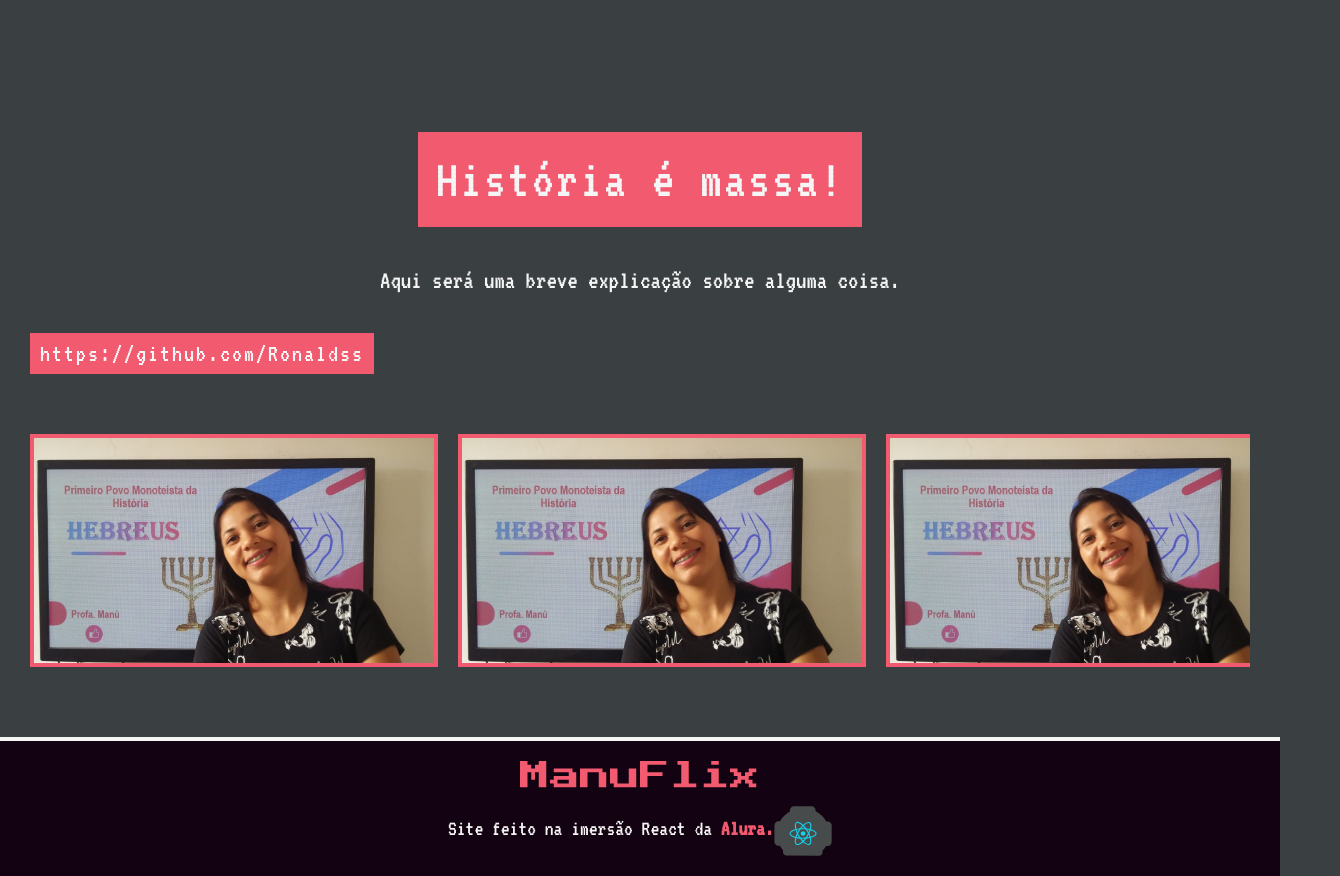
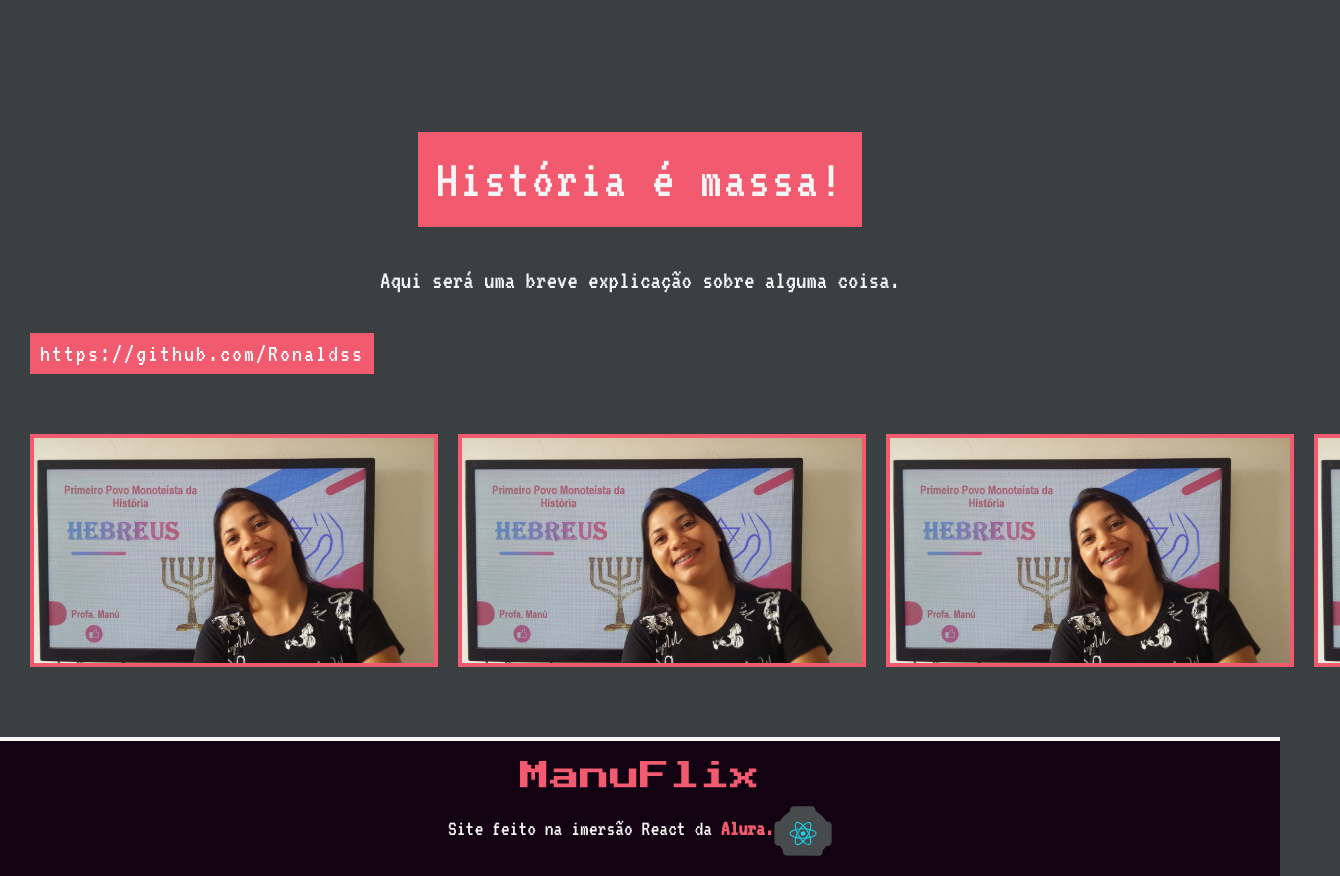
Before and after one commit to Ronaldss/Manuflix---vers-o-em-Live-MarcoBrunoDev, a React (Create React App) app: page / in a window 1280 px wide. Shown: the part 680-1556 px from the top of the page, 1340 px wide, since content can reach past the window. Built offline with nearby package versions, Linux system fonts and the light colour scheme.

Commit message:
Ajustes de alinhamento em linha carousel

```diff
--- a/src/App.jsx
+++ b/src/App.jsx
@@ -12,6 +12,51 @@ import SectionManu from './components/SectionManu';
 import CarouselManu from './components/CarouselManu';
 
 const videos = [
+  {
+    src: dev,
+    alt: 'Thumb da minha tela',
+    title: 'Os Hebreus e o monoteismo judáico',
+    avatar: avatarImg,
+    channelName: 'Tudo de História',
+    time: '00:02:00',
+    link: 'https://www.youtube.com/channel/UClGc0HpLEG3eJ8e2azhtOKg',
+  },
+  {
+    src: dev,
+    alt: 'Thumb da minha tela',
+    title: 'Os Hebreus e o monoteismo judáico',
+    avatar: avatarImg,
+    channelName: 'Tudo de História',
+    time: '00:02:00',
+    link: 'https://www.youtube.com/channel/UClGc0HpLEG3eJ8e2azhtOKg',
+  },
+  {
+    src: dev,
+    alt: 'Thumb da minha tela',
+    title: 'Os Hebreus e o monoteismo judáico',
+    avatar: avatarImg,
+    channelName: 'Tudo de História',
+    time: '00:02:00',
+    link: 'https://www.youtube.com/channel/UClGc0HpLEG3eJ8e2azhtOKg',
+  },
+  {
+    src: dev,
+    alt: 'Thumb da minha tela',
+    title: 'Os Hebreus e o monoteismo judáico',
+    avatar: avatarImg,
+    channelName: 'Tudo de História',
+    time: '00:02:00',
+    link: 'https://www.youtube.com/channel/UClGc0HpLEG3eJ8e2azhtOKg',
+  },
+  {
+    src: dev,
+    alt: 'Thumb da minha tela',
+    title: 'Os Hebreus e o monoteismo judáico',
+    avatar: avatarImg,
+    channelName: 'Tudo de História',
+    time: '00:02:00',
+    link: 'https://www.youtube.com/channel/UClGc0HpLEG3eJ8e2azhtOKg',
+  },
   {
     src: dev,
     alt: 'Thumb da minha tela',
--- a/src/components/CarouselManu/styles.js
+++ b/src/components/CarouselManu/styles.js
@@ -5,9 +5,8 @@ const CarouselStyle = styled.div`
   display:flex;
   align-self: flex-start;
   width: 100%;
-  padding-top: 20rem;
-  padding-bottom: 20rem;
-  overflow-x: hidden;
+  padding: 20rem 30rem;
+  overflow: hidden;
 
   & > ${Background} {
     margin-right: 20rem;
--- a/src/components/SectionManu/index.js
+++ b/src/components/SectionManu/index.js
@@ -7,13 +7,14 @@ const SectionManu = styled.section`
   display: flex;
   flex-direction: column;
   align-items: center;
-  padding: 0 30rem 50rem;
+  padding-bottom: 50rem;
 
   & > ${TagManu} {
     margin-bottom:40rem;
   }
 
   & > ${TagManu}:not(:first-child) {
+    margin-left: 30rem;
     align-self: flex-start;
   }
 
```
